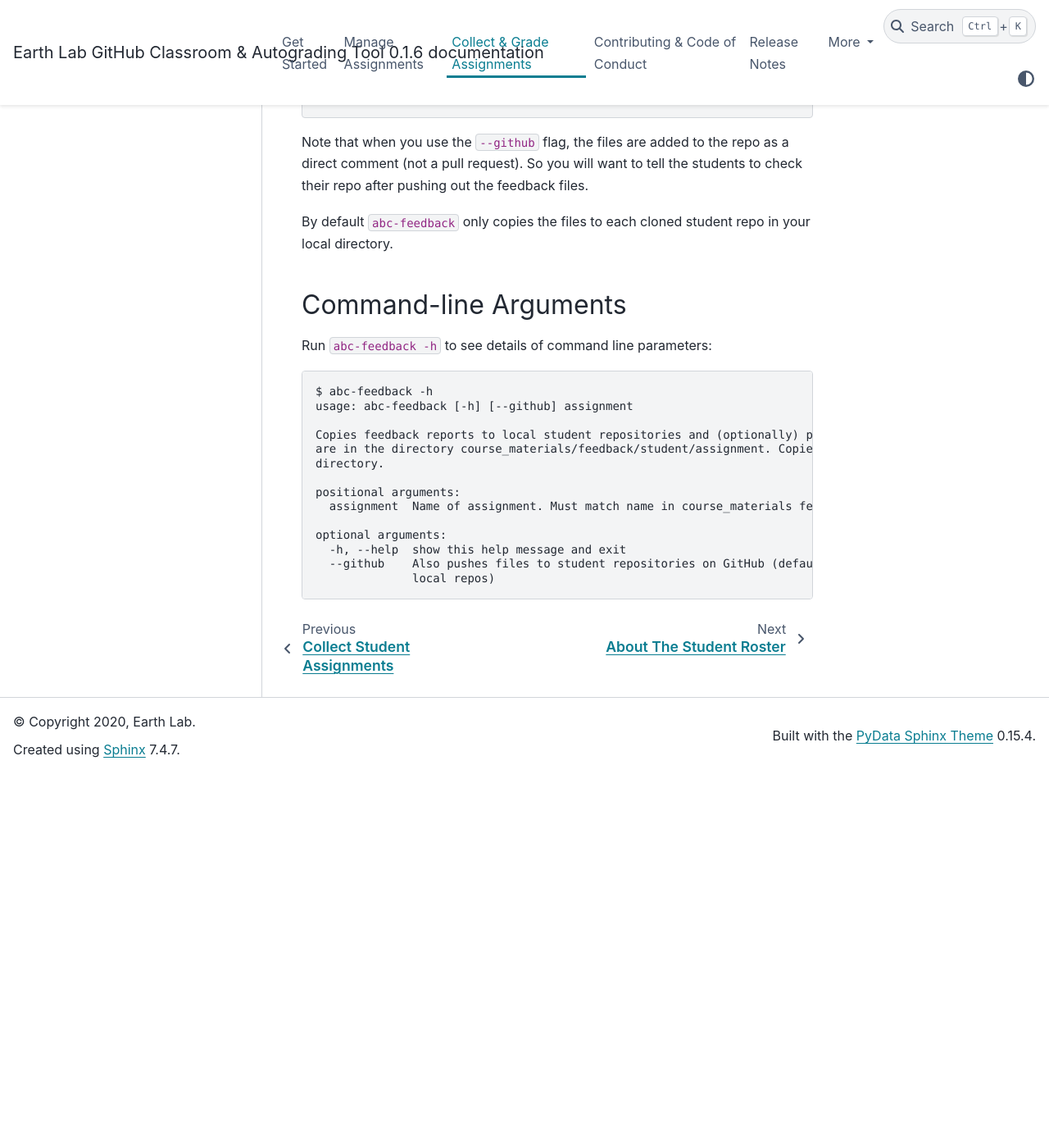
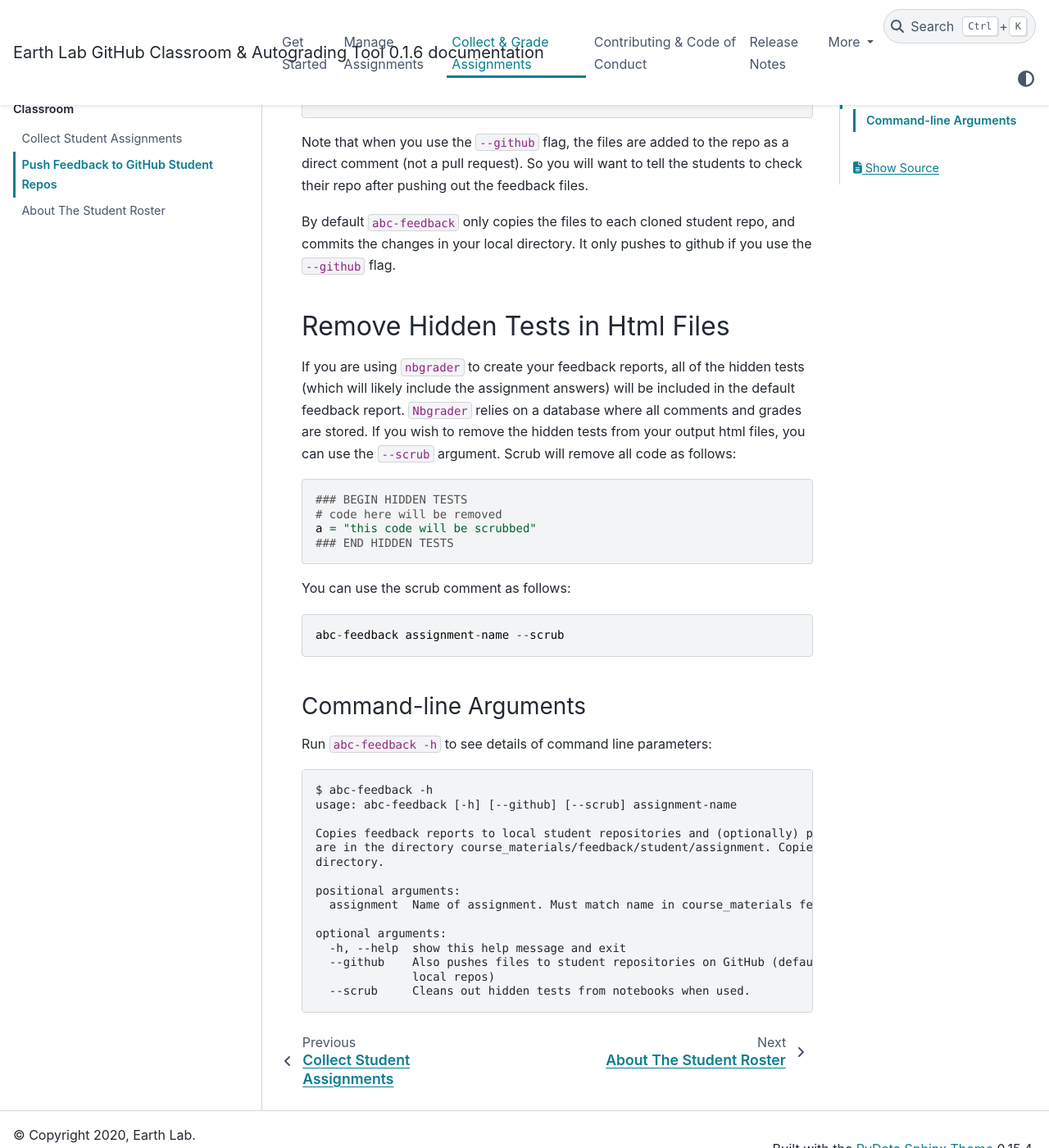
Before and after one commit to earthlab/abc-classroom, a Sphinx documentation site: the page built from docs/collect-grade-assignments/feedback.rst, in a window 1280 px wide and 1400 px high, scrolled down 589 px. Shown: the whole window at 82% size. Built offline with Sphinx 7.4.7 and the PyData theme 0.15.4, drawn with Linux system fonts in a browser that asks for light colours; before the commit the page ends 1533 px from its top, so only the background shows below that.

Commit message:
update docs

```diff
--- a/docs/collect-grade-assignments/feedback.rst
+++ b/docs/collect-grade-assignments/feedback.rst
@@ -21,8 +21,26 @@
 direct comment (not a pull request). So you will want to tell the students to
 check their repo after pushing out the feedback files.
 
-By default ``abc-feedback`` only copies the files to each cloned student repo
-in your local directory.
+By default ``abc-feedback`` only copies the files to each cloned student repo,
+and commits the changes in your local directory. It only pushes to github if
+you use the ``--github`` flag.
+
+Remove Hidden Tests in Html Files
+~~~~~~~~~~~~~~~~~~~~~~~~~~~~~~~~~~
+If you are using ``nbgrader`` to create your feedback reports, all of the hidden tests
+(which will likely include the assignment answers) will be included in the default
+feedback report. ``Nbgrader`` relies on a database where all comments and grades are
+stored. If you wish to remove the hidden tests from your output html files, you
+can use the ``--scrub`` argument. Scrub will remove all code as follows::
+
+    ### BEGIN HIDDEN TESTS
+    # code here will be removed
+    a = "this code will be scrubbed"
+    ### END HIDDEN TESTS
+
+You can use the scrub comment as follows::
+
+    abc-feedback assignment-name --scrub
 
 Command-line Arguments
 ======================
@@ -30,7 +48,7 @@
 Run ``abc-feedback -h`` to see details of command line parameters::
 
   $ abc-feedback -h
-  usage: abc-feedback [-h] [--github] assignment
+  usage: abc-feedback [-h] [--github] [--scrub] assignment-name
 
   Copies feedback reports to local student repositories and (optionally) pushes to github. Assumes files
   are in the directory course_materials/feedback/student/assignment. Copies all files in the source
@@ -43,3 +61,4 @@
     -h, --help  show this help message and exit
     --github    Also pushes files to student repositories on GitHub (default = False; only copies files to
                 local repos)
+    --scrub     Cleans out hidden tests from notebooks when used.
```
